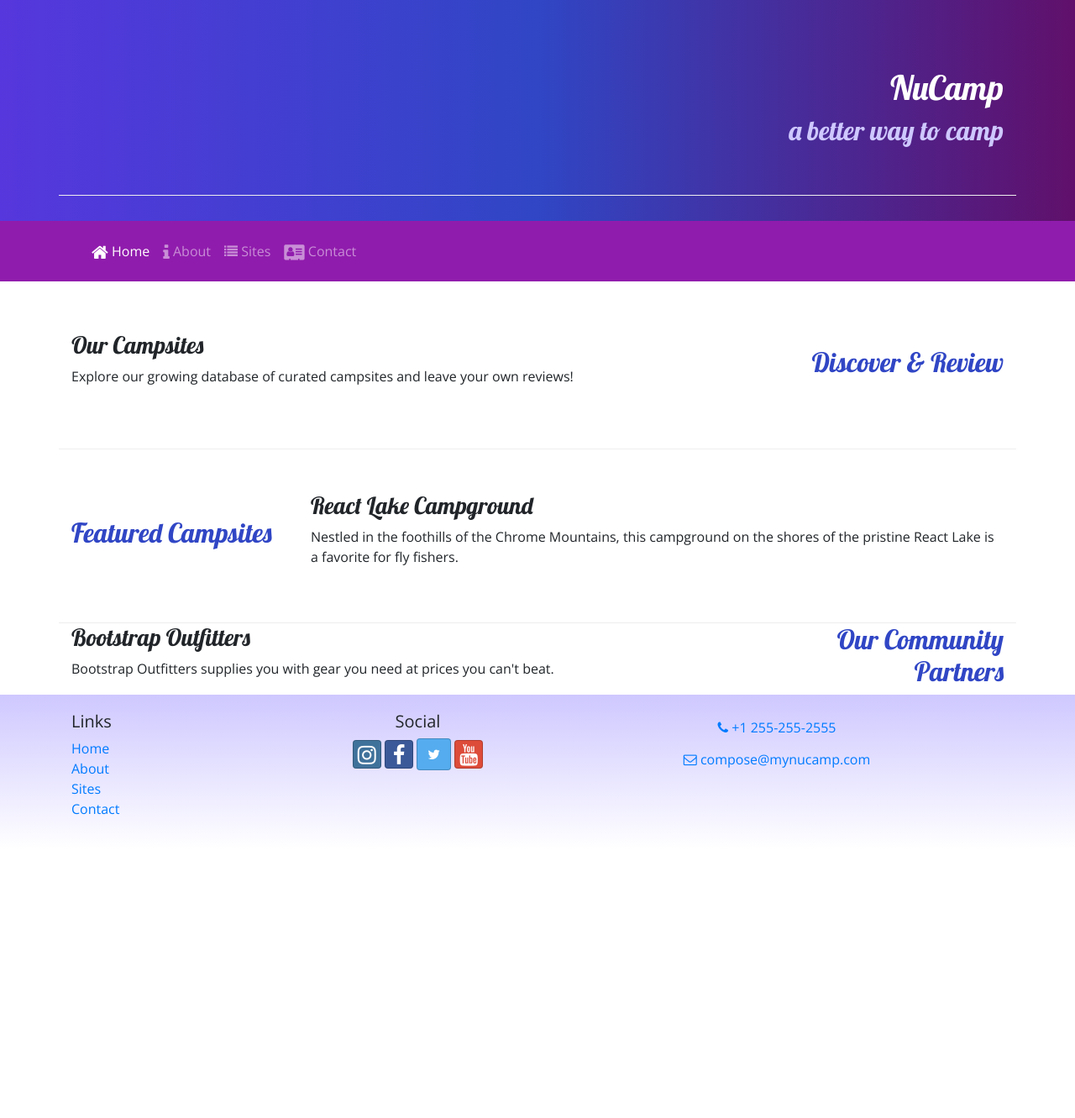
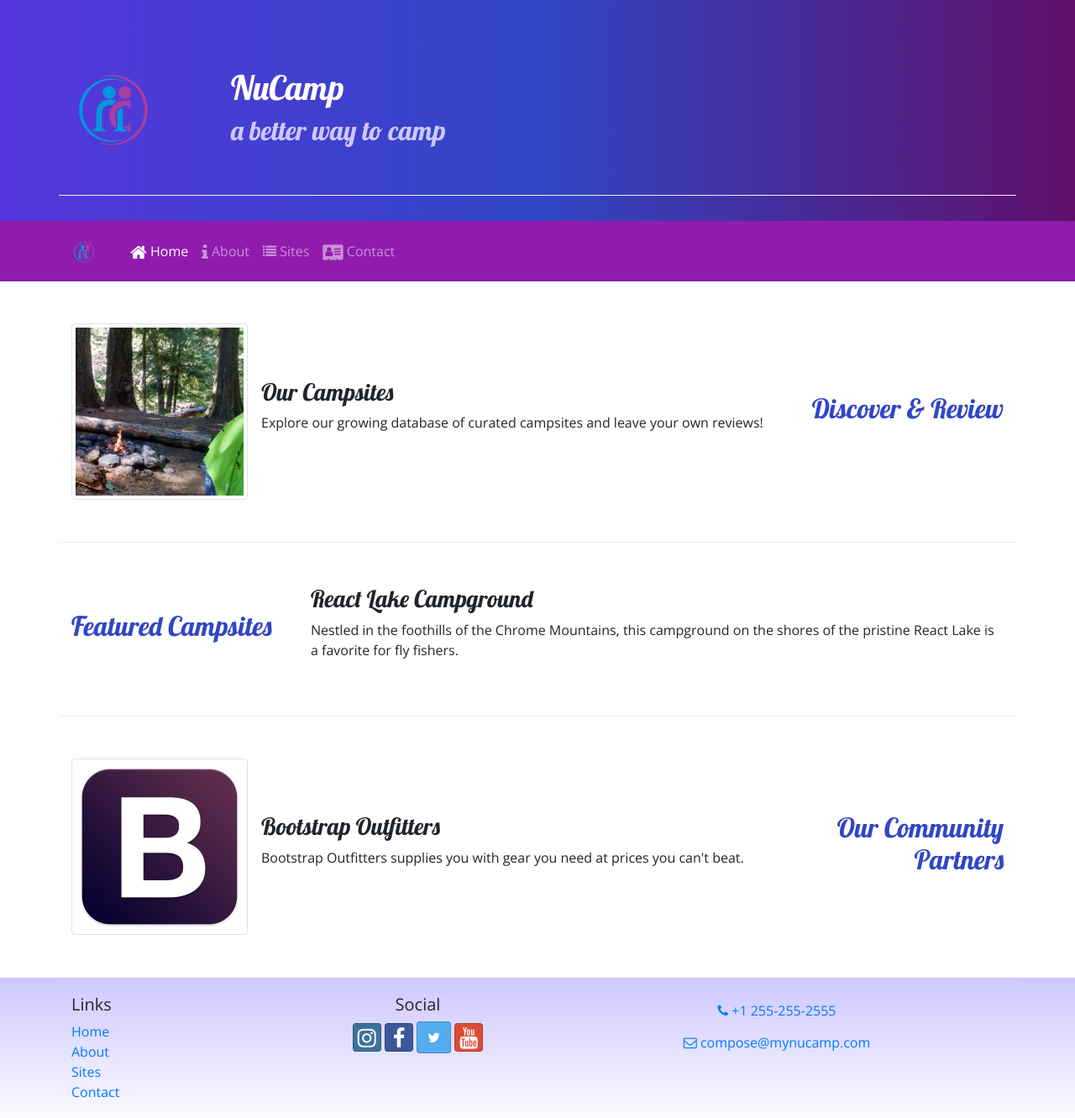
Before and after one commit to GashuA/NuCamp-Site, a website: page index.html in a window 1280 px wide. Shown: the whole page at 84% size. Before the commit the page ends 1011 px from the top, so only its background shows below. Drawn offline with nearby package versions, Linux system fonts and the light colour scheme.

Commit message:
Image Home Button Adde

```diff
--- a/index.html
+++ b/index.html
@@ -22,7 +22,10 @@
     <header class="jumbotron jumbotron-fluid">
         <div class="container">
             <div class="row row-content align-items-center">
-                <div class="col text-sm-right">
+                <div class="col-4 col-sm-3 col-md-2 align-self-center">
+                    <a href="index.html"><img src="img/logo.png" class="img-fluid" /></a>
+                 </div>
+                <div class="col">
                     <h1>NuCamp</h1>
                     <h2>a better way to camp</h2>
                 </div>
@@ -32,7 +35,8 @@
 
     <nav class="navbar navbar-expand-sm navbar-dark sticky-top">
         <div class="container">
-            <button class="navbar-toggler ml-auto" type="button"  data-toggle = "collapse" data-target = "#nucampNavbar">
+            <a class="navbar-brand" href="index.html"><img src="img/logo.png" height="30" width="30" /></a>
+            <button class="navbar-toggler" type="button" data-toggle="collapse" data-target="#nucampNavbar">
                 <span class="navbar-toggler-icon"></span>
             </button>
             <div class="navbar navbar-collapse" id="nucampNavbar">
@@ -52,8 +56,13 @@
                 <h2 class="text-sm-right">Discover & Review</h2>
             </div>
             <div class="col">
-                <h3>Our Campsites</h3>
-                <p class="d-none d-sm-block">Explore our growing database of curated campsites and leave your own reviews!</p>
+                <div class="media">
+                    <img class="d-flex mr-3 img-thumbnail" src="img/breadcrumb-trail-thumb.jpg" alt="Breadcrumb Trail" />
+                    <div class="media-body align-self-center">
+                        <h3>Our Campsites</h3>
+                        <p class="d-none d-sm-block">Explore our growing database of curated campsites and leave your own reviews!</p>
+                    </div>
+                </div>
             </div>
         </div>
 
@@ -67,13 +76,18 @@
             </div>
         </div>
 
-        <div class="row">
+        <div class="row row-content align-items-center">
             <div class="col-sm-4 order-sm-last col-md-3">
                 <h2 class="text-sm-right">Our Community Partners</h2>
             </div>
             <div class="col">
-                <h3>Bootstrap Outfitters</h3>
-                <p class="d-none d-sm-block">Bootstrap Outfitters supplies you with gear you need at prices you can't beat.</p>
+                <div class="media">
+                    <img class="d-flex mr-3 img-thumbnail" src="img/bootstrap-thumb.png" alt="Bootstrap Outfitters" />
+                    <div class="media-body align-self-center">
+                        <h3>Bootstrap Outfitters</h3>
+        				<p class="d-none d-sm-block">Bootstrap Outfitters supplies you with gear you need at prices you can't beat.</p>
+                    </div>
+                </div>
             </div>
         </div>
     </div>
```
Also changed, not shown: aboutus.html (+11 -1 lines), contactus.html (+5 -1 lines), img/bootstrap-thumb.png (added), img/breadcrumb-trail-thumb.jpg (added), img/breadcrumb-trail.jpg (added), img/chrome-river-thumb.jpg (added), img/chrome-river.jpg (added), img/logo.png (added), img/react-lake-thumb.jpg (added), img/react-lake.jpg (added).
